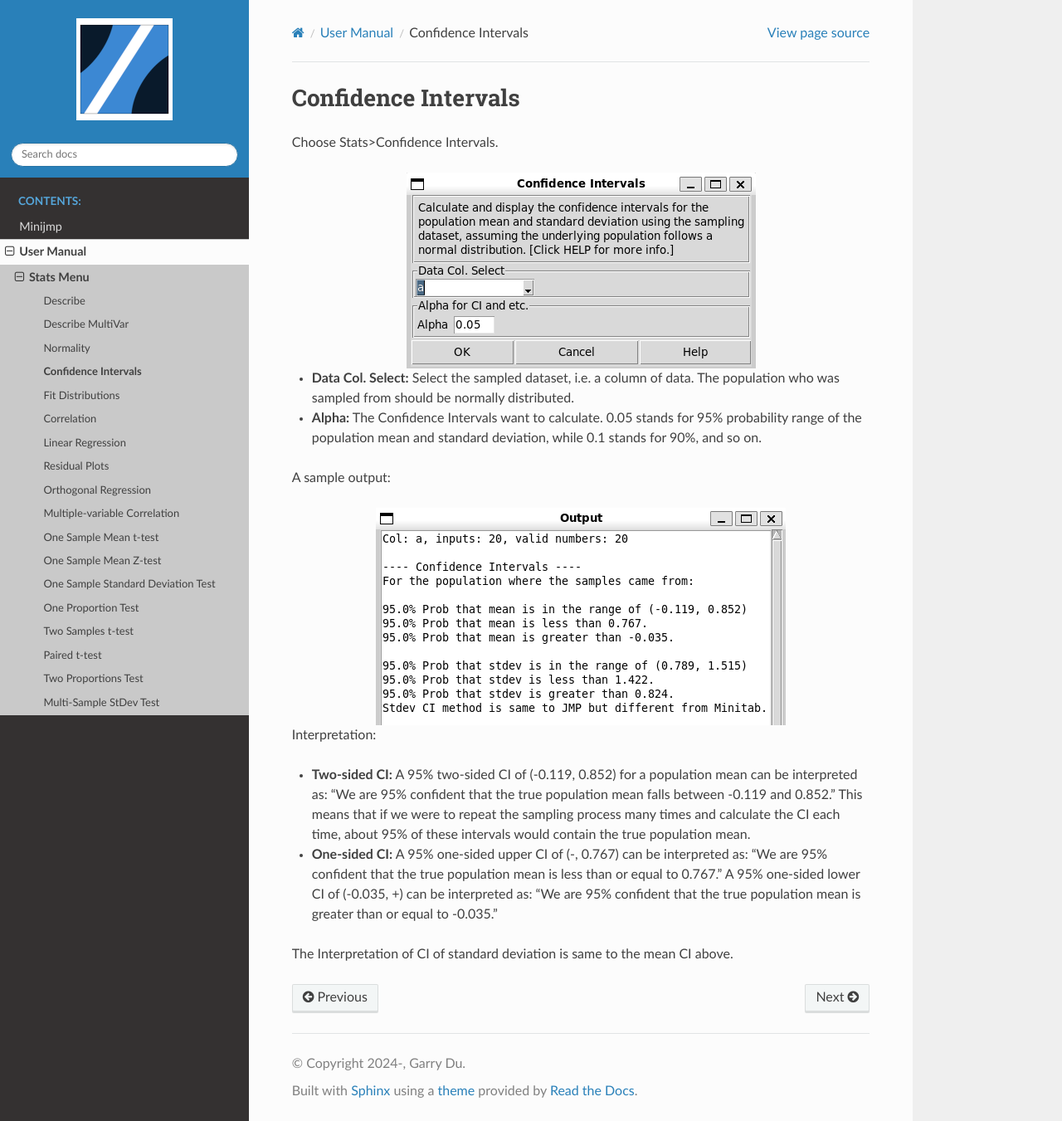
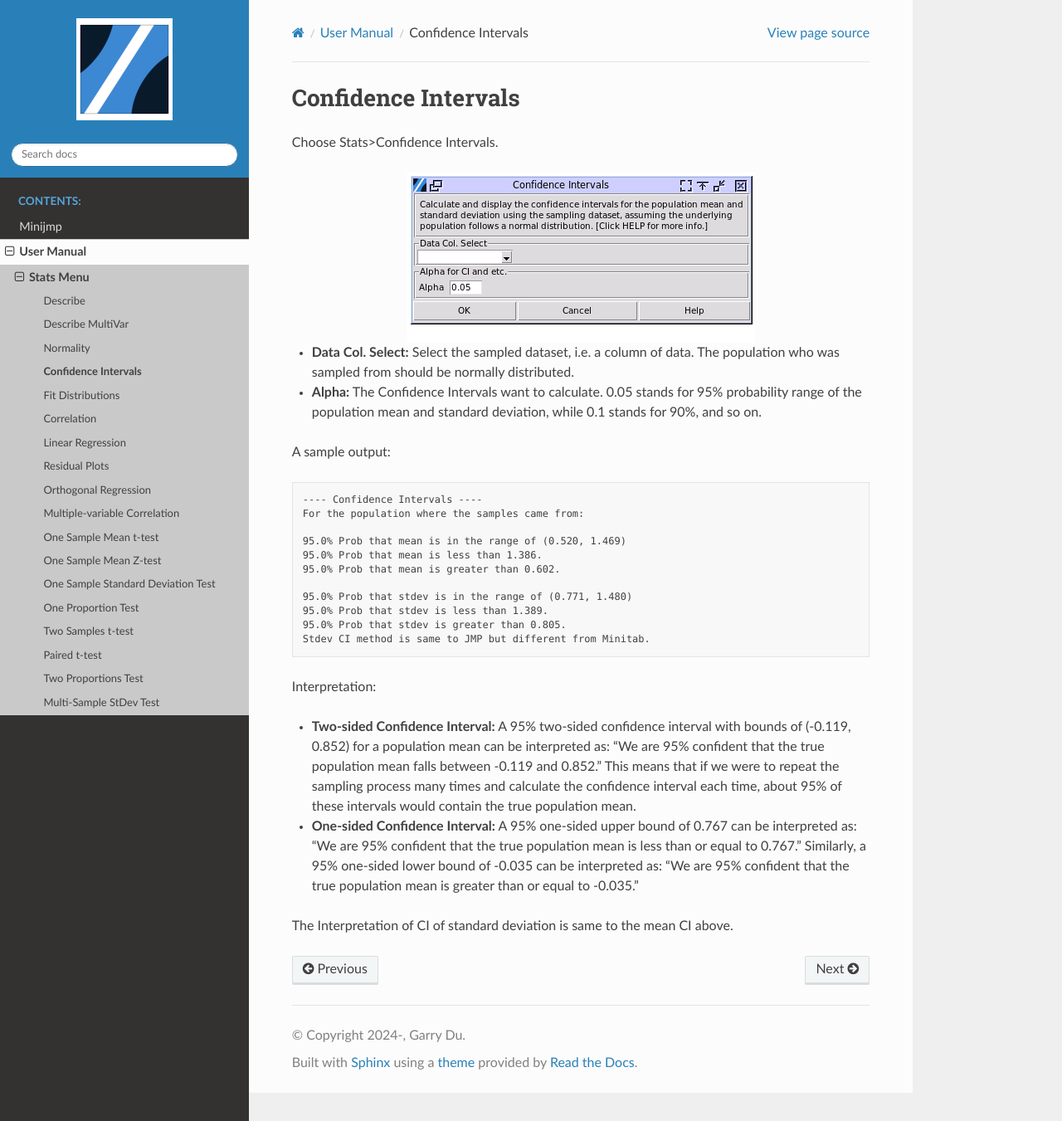
Before and after one commit to garrydu/Minijmp, a Sphinx documentation site: the page built from docs/usage/ci.rst, in a window 1280 px wide and 1351 px high. Shown: the whole window at 83% size. Built offline with Sphinx 7.4.7 and the Read the Docs theme 3.1.0, drawn with Linux system fonts in a browser that asks for light colours.

Commit message:
udpate ci.rst

```diff
--- a/docs/usage/ci.rst
+++ b/docs/usage/ci.rst
@@ -13,13 +13,24 @@ Choose Stats>Confidence Intervals.
 
 A sample output:
 
-.. image:: images/ci2.png
-   :align: center
+.. code-block:: none
+
+  ---- Confidence Intervals ----
+  For the population where the samples came from:
+
+  95.0% Prob that mean is in the range of (0.520, 1.469)
+  95.0% Prob that mean is less than 1.386.
+  95.0% Prob that mean is greater than 0.602.
+
+  95.0% Prob that stdev is in the range of (0.771, 1.480)
+  95.0% Prob that stdev is less than 1.389.
+  95.0% Prob that stdev is greater than 0.805.
+  Stdev CI method is same to JMP but different from Minitab.
 
 Interpretation:
 
-- **Two-sided CI:** A 95% two-sided CI of (-0.119, 0.852) for a population mean can be interpreted as: "We are 95% confident that the true population mean falls between -0.119 and 0.852." This means that if we were to repeat the sampling process many times and calculate the CI each time, about 95% of these intervals would contain the true population mean.
+- **Two-sided Confidence Interval:** A 95% two-sided confidence interval with bounds of (-0.119, 0.852) for a population mean can be interpreted as: "We are 95% confident that the true population mean falls between -0.119 and 0.852." This means that if we were to repeat the sampling process many times and calculate the confidence interval each time, about 95% of these intervals would contain the true population mean.
 
-- **One-sided CI:** A 95% one-sided upper CI of (-, 0.767) can be interpreted as: "We are 95% confident that the true population mean is less than or equal to 0.767." A 95% one-sided lower CI of (-0.035, +) can be interpreted as: "We are 95% confident that the true population mean is greater than or equal to -0.035."
+- **One-sided Confidence Interval:** A 95% one-sided upper bound of 0.767 can be interpreted as: "We are 95% confident that the true population mean is less than or equal to 0.767." Similarly, a 95% one-sided lower bound of -0.035 can be interpreted as: "We are 95% confident that the true population mean is greater than or equal to -0.035."
 
 The Interpretation of CI of standard deviation is same to the mean CI above.
```
Also changed, not shown: docs/usage/images/ci1.png, docs/usage/images/ci2.png (deleted).
